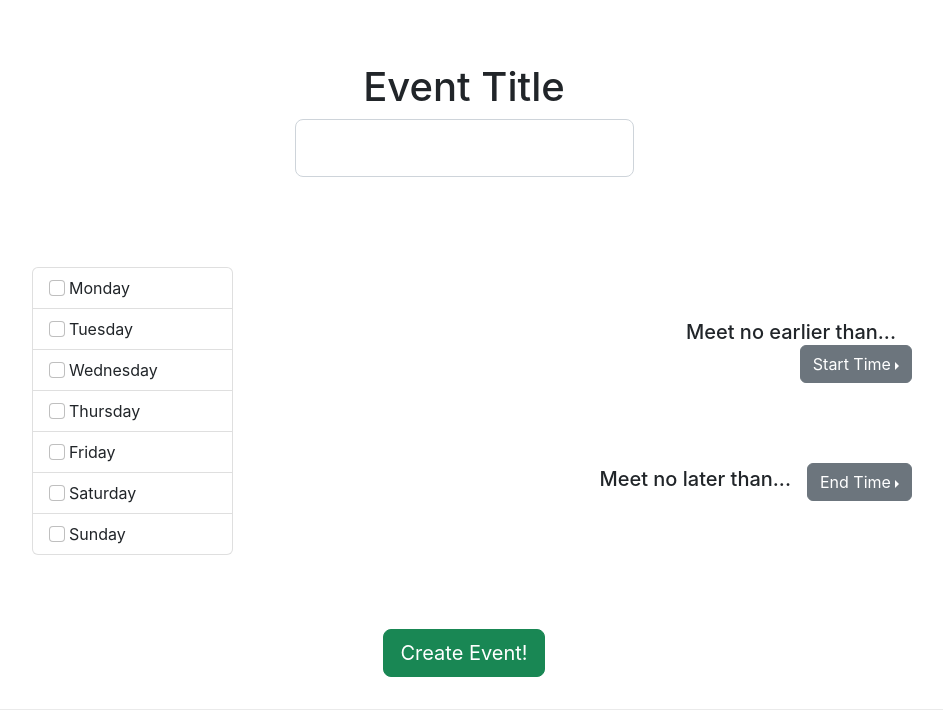
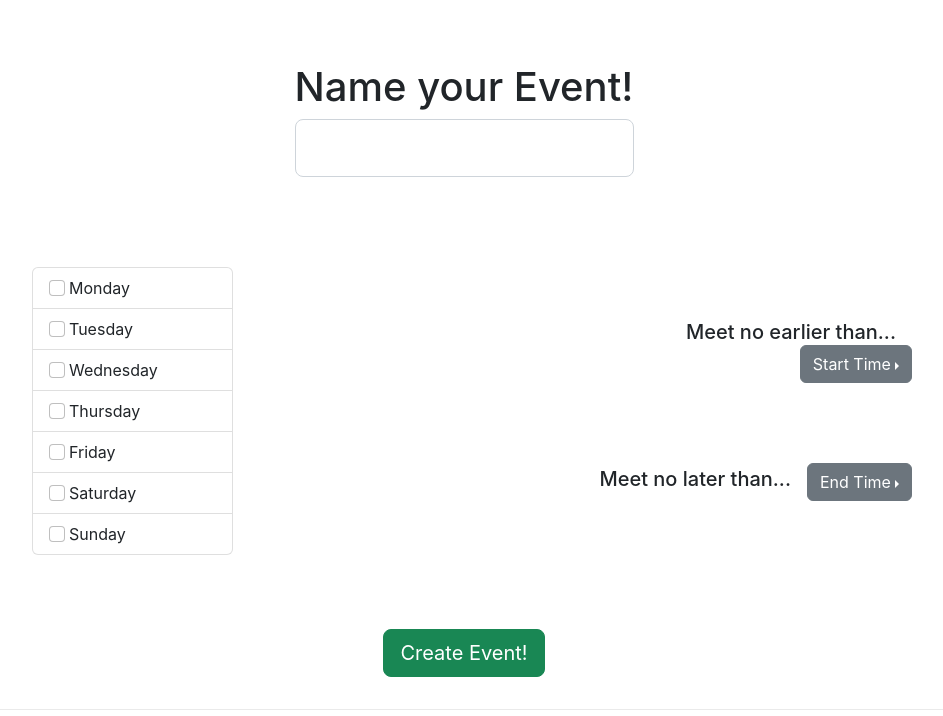
Before and after one commit to agao1224/findatime-frontend, a Next.js app: page / in a window 1280 px wide. Shown: the top 716 px of the page, without its empty margins (176-1119 px from the left). Built offline with nearby package versions, Linux system fonts and the light colour scheme.

Commit message:
use state to track access token received from login request to backend, used for future requests

```diff
--- a/components/LoginForm.js
+++ b/components/LoginForm.js
@@ -5,7 +5,8 @@ import styles from '../styles/LoginForm.module.css'
 
 import { useState } from 'react';
 
-const LoginForm = ({loginStatus, setLoginStatus, eventURI}) => {
+const LoginForm = ({loginStatus, setLoginStatus, eventURI,
+                    accessToken, setAccessToken}) => {
   const [username, setUsername] = useState("");
   const [password, setPassword] = useState("");
 
@@ -41,6 +42,7 @@ const LoginForm = ({loginStatus, setLoginStatus, eventURI}) => {
     if (loginData && loginData["accessToken"] != null) {
       setLoginStatus(true);
       alert("Login success!");
+      setAccessToken(loginData["accessToken"]);
     } else {
       alert("Login failed!");
     }
--- a/pages/[eventID].js
+++ b/pages/[eventID].js
@@ -19,6 +19,7 @@ const EventPage = () => {
   const [loaded, setLoaded] = useState(false);
 
   const [loginStatus, setLoginStatus] = useState(false);
+  const [accessToken, setAccessToken] = useState("");
 
   useEffect(() => {
     if (!isReady) {
@@ -48,7 +49,7 @@ const EventPage = () => {
         <div className={styles.eventcontainer}>
           <div className={styles.eventlogin}>
             <LoginForm loginStatus={loginStatus} setLoginStatus={setLoginStatus}
-                        eventURI={query.eventID}/>
+                        eventURI={query.eventID} accessToken={accessToken} setAccessToken={setAccessToken}/>
           </div>
           <div className={styles.availselect}>
             helloworld
--- a/pages/index.js
+++ b/pages/index.js
@@ -67,7 +67,7 @@ const Home = () => {
       </Head>
 
       <main className={styles.main}>
-        <h1> Event Title </h1>
+        <h1> Name your Event! </h1>
         <div className={styles.titlebox}>
           <div className="form-floating">
             <input className="form-control form-control-lg" type="text"
```
